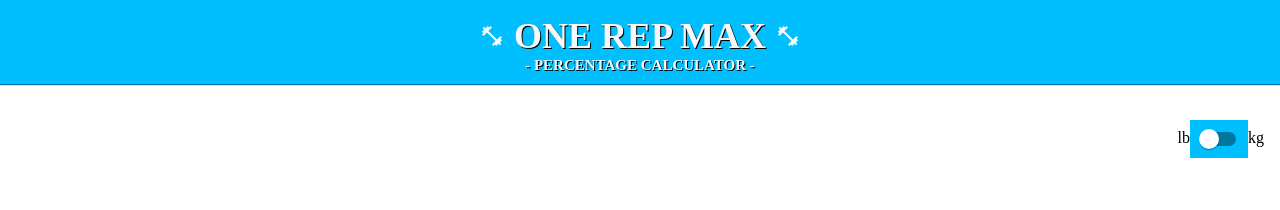
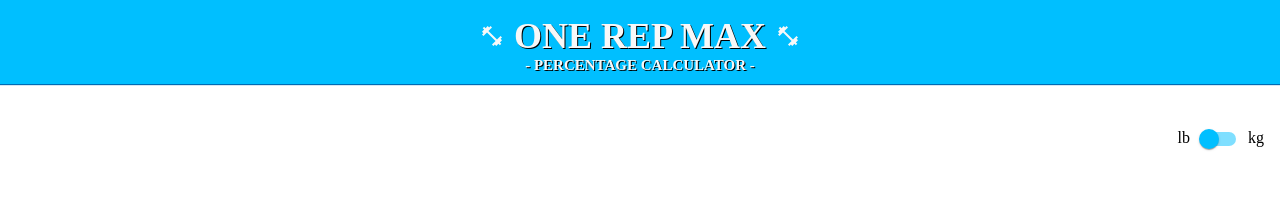
Before and after one commit to vbrambila2/one-rep-max, a React (Create React App) app in the folder client/: page / in a window 1280 px wide. Shown: the top 210 px of the page. Built offline with nearby package versions, Linux system fonts and the light colour scheme; no server answers; a web font is replaced by a local one.

Commit message:
toggle button remains same color when toggled

```diff
--- a/client/src/components/WeightConverter.js
+++ b/client/src/components/WeightConverter.js
@@ -2,38 +2,121 @@ import Fab from '@material-ui/core/Fab';
 import { makeStyles } from '@material-ui/core/styles';
 import { useNavigate } from "react-router-dom";
 import Switch, { SwitchProps } from '@mui/material/Switch';
+import { withStyles } from '@material-ui/core';
+import { createTheme, ThemeProvider } from "@mui/material/styles";
 
 const useStyles = makeStyles((theme) => ({
+    // components: {
+    //     MuiSwitch: {
+    //         styleOverrides: {
+    //           switchBase: {
+    //             //thumb - unchecked
+    //             color: "orange"
+    //           },
+    //           colorPrimary: {
+    //             "&.Mui-checked": {
+    //               // thumb - checked
+    //               color: "red"
+    //             }
+    //           },
+    //           track: {
+    //             // track - unchecked
+    //             opacity: 0.2,
+    //             backgroundColor: "blue",
+    //             ".Mui-checked.Mui-checked + &": {
+    //               // track - checked
+    //               opacity: 0.9,
+    //               backgroundColor: "pink"
+    //             }
+    //           }}
+    // }
+    // ,
+    // toggle: {
+    //    '& .Mui-unchecked': {
+    //     backgroundColor:'#00BFFF',
+    //   },
+    //   '& .MuiSwitch-track': {
+    //       backgroundColor:'#00BFFF'
+    //   }
+//   },
     fabDiv: {
         position: 'absolute',
         top: theme.spacing(15),
         right: theme.spacing(2),
       },
     switch: {
-        background: '#00BFFF',
-        color: '#F8F8F8',
-        '&:hover': {
-            backgroundColor: '#00ace6',
-        },
+        //background: '#00BFFF',
+        color: '#00BFFF',
+        colorSecondary: '#00BFFF',
+        '&$checked': {
+            color: '#FFFFFF'
+        }
+
     },
+    [theme.breakpoints.down('sm')]: {
+        switch: {
+            size:"small",
+            '&$checked': {
+                color: '#FFFFFF'
+            }
+        }
+    }
 }));
+
+const theme = createTheme({
+    components: {
+      MuiSwitch: {
+        styleOverrides: {
+          switchBase: {
+            // Controls default (unchecked) color for the thumb
+            color: "#00BFFF"
+          },
+          colorPrimary: {
+            "&.Mui-checked": {
+              // Controls checked color for the thumb
+              color: "#00BFFF"
+            }
+          },
+          track: {
+            // Controls default (unchecked) color for the track
+            opacity: 0.5,
+            backgroundColor: "#00BFFF",
+            ".Mui-checked.Mui-checked + &": {
+              // Controls checked color for the track
+              opacity: 0.5,
+              backgroundColor: "#00BFFF"
+            }
+          }
+        }
+      }
+    }
+  });
+
+
+
 
 const WeightConverter = (props) => {
     const {
         onChange,
+        checked
     } = props;
     const classes = useStyles();
 
     return (
-        <div className={classes.fabDiv} >
+        <ThemeProvider theme={theme}>
+            <div className={classes.fabDiv} >
             lb
             <Switch
-                className={classes.switch}
+                //size="small"
+                checked={checked}
+                //className={classes.MuiSwitch}
                 onChange={onChange}
                 >
             </Switch>
             kg
         </div>
+        </ThemeProvider>
+
     )
 };
 
```
